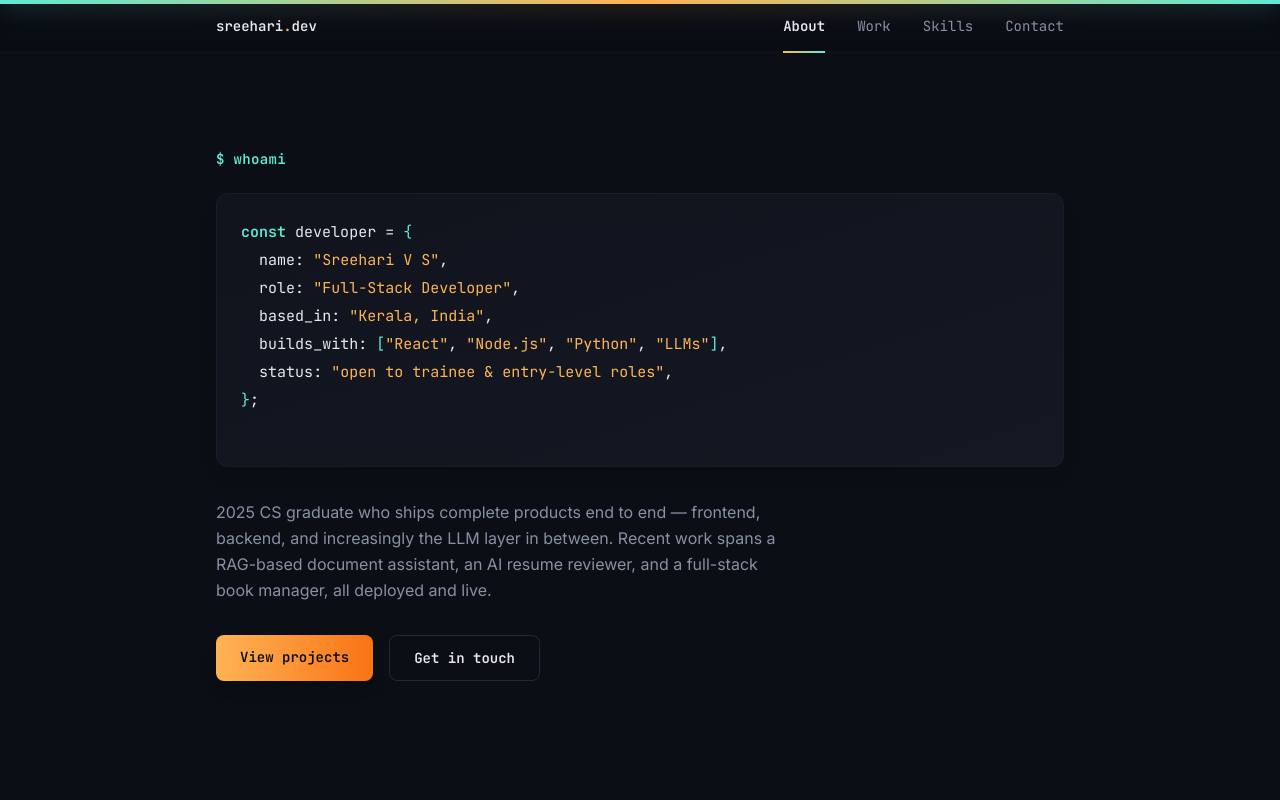
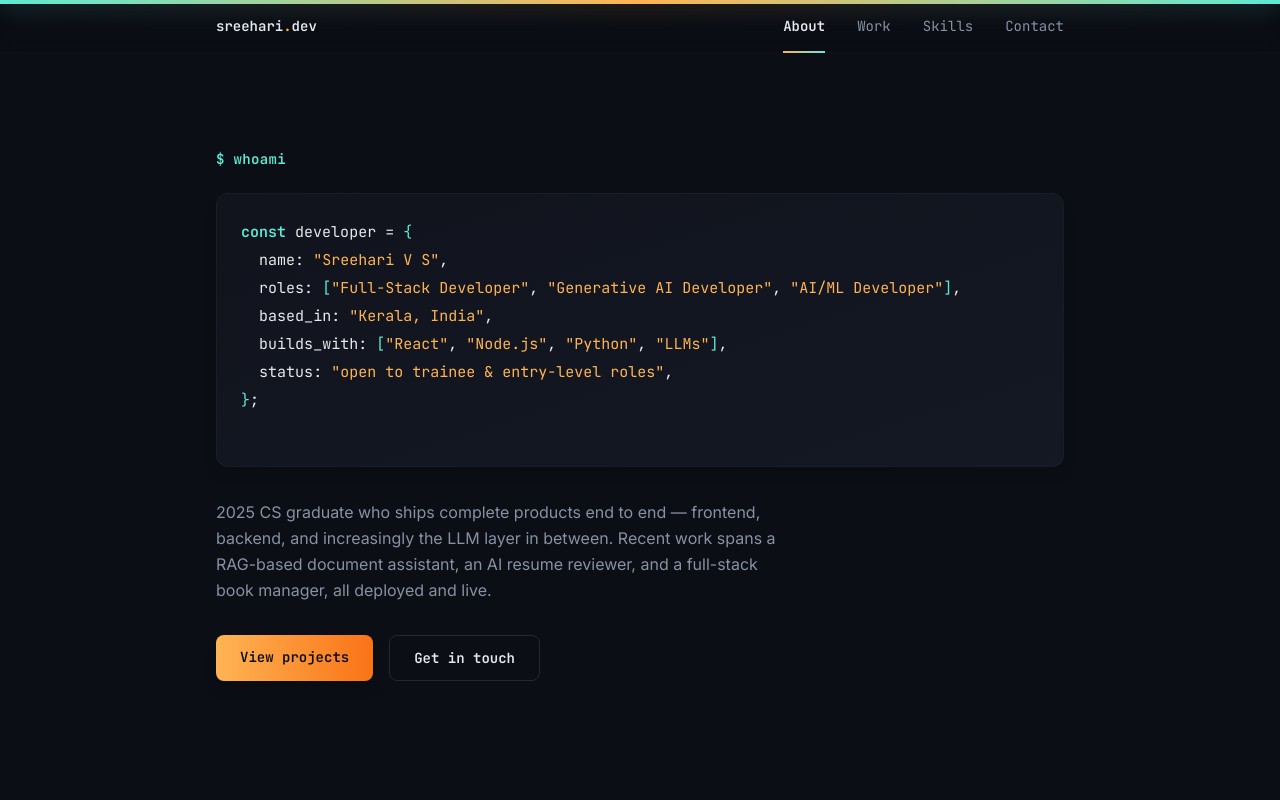
Before and after one commit to Sreeharivs1983/my-portfolio, a React (Vite) app: page / in a window 1280 px wide. Shown: the top 800 px of the page. Built offline with nearby package versions, Linux system fonts and the light colour scheme.

Commit message:
Update Contact and Hero components with responsive improvements

```diff
--- a/src/components/Contact.jsx
+++ b/src/components/Contact.jsx
@@ -24,7 +24,7 @@ export default function Contact() {
         >
           Looking for a trainee or entry-level full-stack role where I can
           keep building products end to end. Open to opportunities across
-          Kerala's IT parks and remote-friendly teams — reach out any time.
+          India's IT parks and remote-friendly teams — reach out any time.
         </motion.p>
       </Reveal>
 
--- a/src/components/Hero.jsx
+++ b/src/components/Hero.jsx
@@ -4,7 +4,7 @@ import { motion } from 'framer-motion'
 const CODE_LINES = [
   'const developer = {',
   '  name: "Sreehari V S",',
-  '  role: "Full-Stack Developer",',
+  '  roles: ["Full-Stack Developer", "Generative AI Developer", "AI/ML Developer"],',
   '  based_in: "Kerala, India",',
   '  builds_with: ["React", "Node.js", "Python", "LLMs"],',
   '  status: "open to trainee & entry-level roles",',
```
